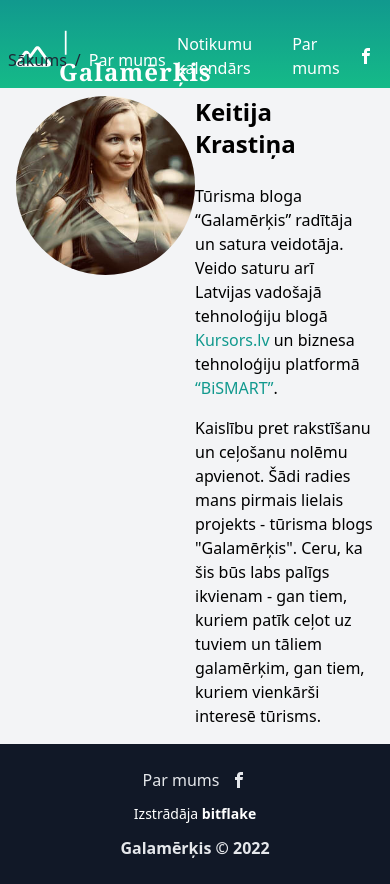
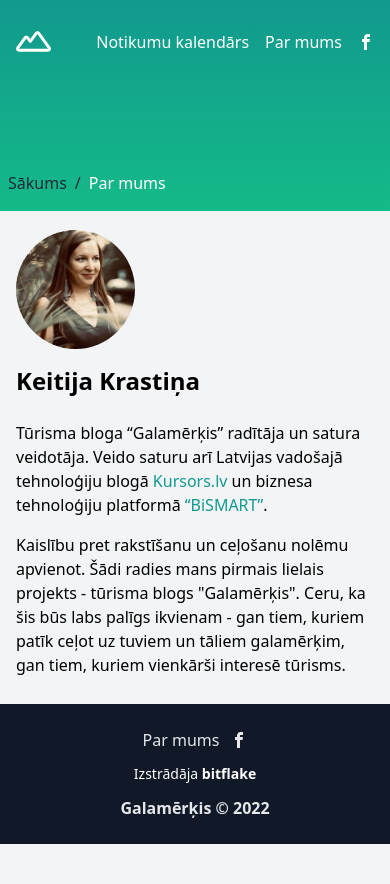
Before and after one commit to KristapsVitols/galamerkis, a Nuxt app in the folder client/: page /par-mums in a window 390 px wide. After the commit the page ends 844 px from the top, so only its background shows below. Built offline with nearby package versions, Linux system fonts and the light colour scheme.

Commit message:
more mobile fixes

```diff
--- a/client/components/Header.vue
+++ b/client/components/Header.vue
@@ -2,10 +2,12 @@
     <div class="header-background w-full m-0 p-0 bg-cover bg-bottom" :style="`height: ${this.height}; max-height:460px;`">
         <div class="container px-4 md:px-0 max-w-6xl mx-auto">
             <div class="text-white flex justify-between pt-6">
-                <h1 class="text-2xl font-semibold tracking-wider font-serif antialiased flex items-center">
-                    <img src="/mountain-icon.svg" width="35" class="inline-block mr-2" alt="Galamerkis" loading="lazy">
-                    <router-link to="/">| Galamērķis</router-link>
-                </h1>
+                <router-link to="/">
+                    <h1 class="text-2xl font-semibold tracking-wider font-serif antialiased flex items-center">
+                        <img src="/mountain-icon.svg" width="35" class="inline-block mr-2" alt="Galamerkis" loading="lazy">
+                        <span class="hidden md:inline-block">| Galamērķis</span>
+                    </h1>
+                </router-link>
                 <nav class="flex items-center text-md font-medium">
                     <router-link to="/notikumu-kalendars" class="mr-4">Notikumu kalendārs</router-link>
                     <router-link to="/par-mums" class="mr-4">Par mums</router-link>
--- a/client/pages/notikumu-kalendars.vue
+++ b/client/pages/notikumu-kalendars.vue
@@ -15,12 +15,12 @@
                 </router-link>
             </div>
 
-            <div class="my-16">
+            <div class="my-8 md:my-16">
                 <div v-if="isLoading" class="flex justify-center">
                     <img src="/calendar-illustration.svg" alt="Kalendārs" style="max-width: 400px;">
                 </div>
                 <client-only>
-                    <div v-if="!isLoading" class="grid grid-cols-4 gap-6 flex items-stretch content-center font-serif">
+                    <div v-if="!isLoading" class="px-4 grid grid-cols-1 md:grid-cols-4 gap-4 md:gap-6 flex items-stretch content-center font-serif">
                         <date-picker
                             v-for="month in 12"
                             :value="new Date(new Date().getFullYear(), month - 1, new Date().getDate())"
--- a/client/pages/par-mums.vue
+++ b/client/pages/par-mums.vue
@@ -15,8 +15,8 @@
         </div>
 
         <div id="content" class="container px-4 md:px-0 max-w-4xl mx-auto my-4 flex items-center" style="flex-grow: 1">
-            <div class="mx-0 sm:mx-6 grid grid-cols-2">
-                <img src="/keitija-krastina.jpg" class="rounded-full avatar" alt="Keitija Krastina" loading="lazy"/>
+            <div class="mx-0 sm:mx-6 grid grid-cols-1 md:grid-cols-2">
+                <img src="/keitija-krastina.jpg" class="rounded-full avatar w-1/3 md:w-2/3 mb-4 md:mb-0" alt="Keitija Krastina" loading="lazy"/>
                 <div>
                     <h3 class="text-2xl font-bold mb-6">Keitija Krastiņa</h3>
                     <p class="mb-4">
```
Lines whose indentation alone changed are shown as unchanged.
